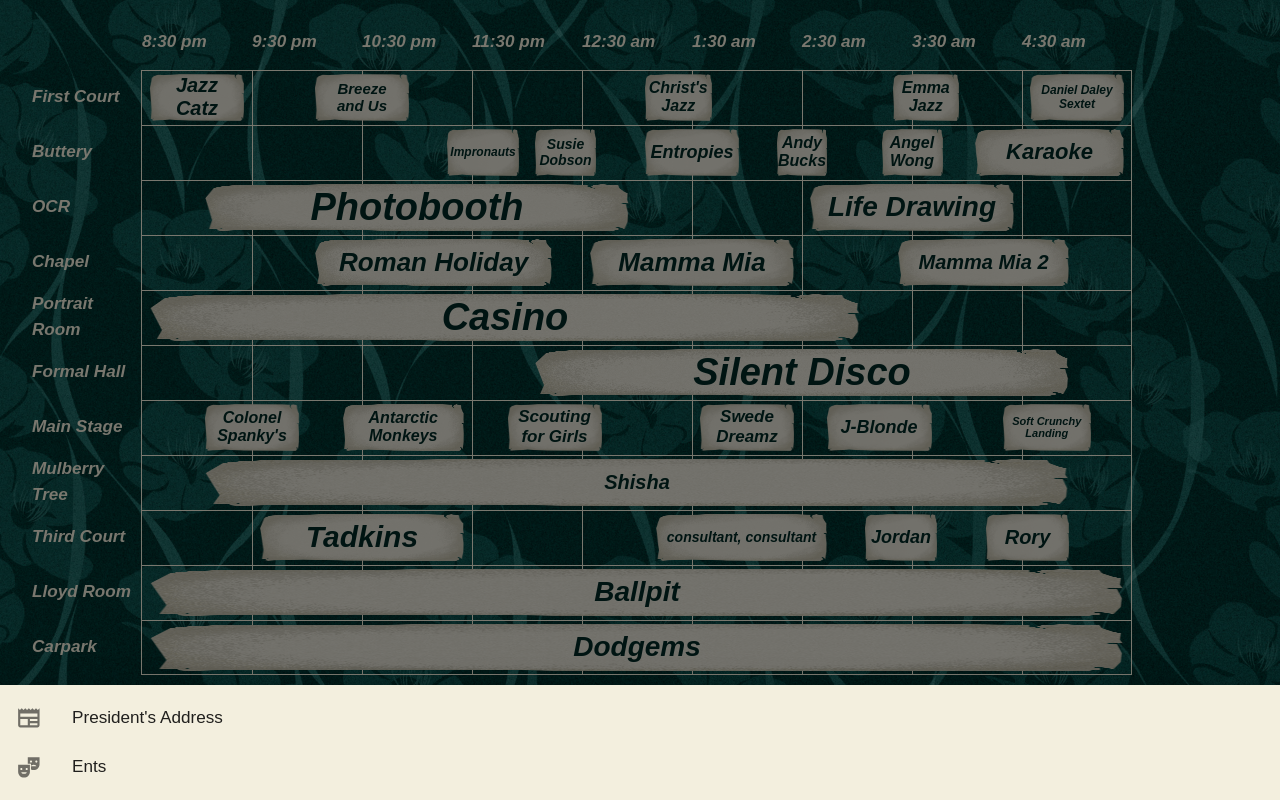
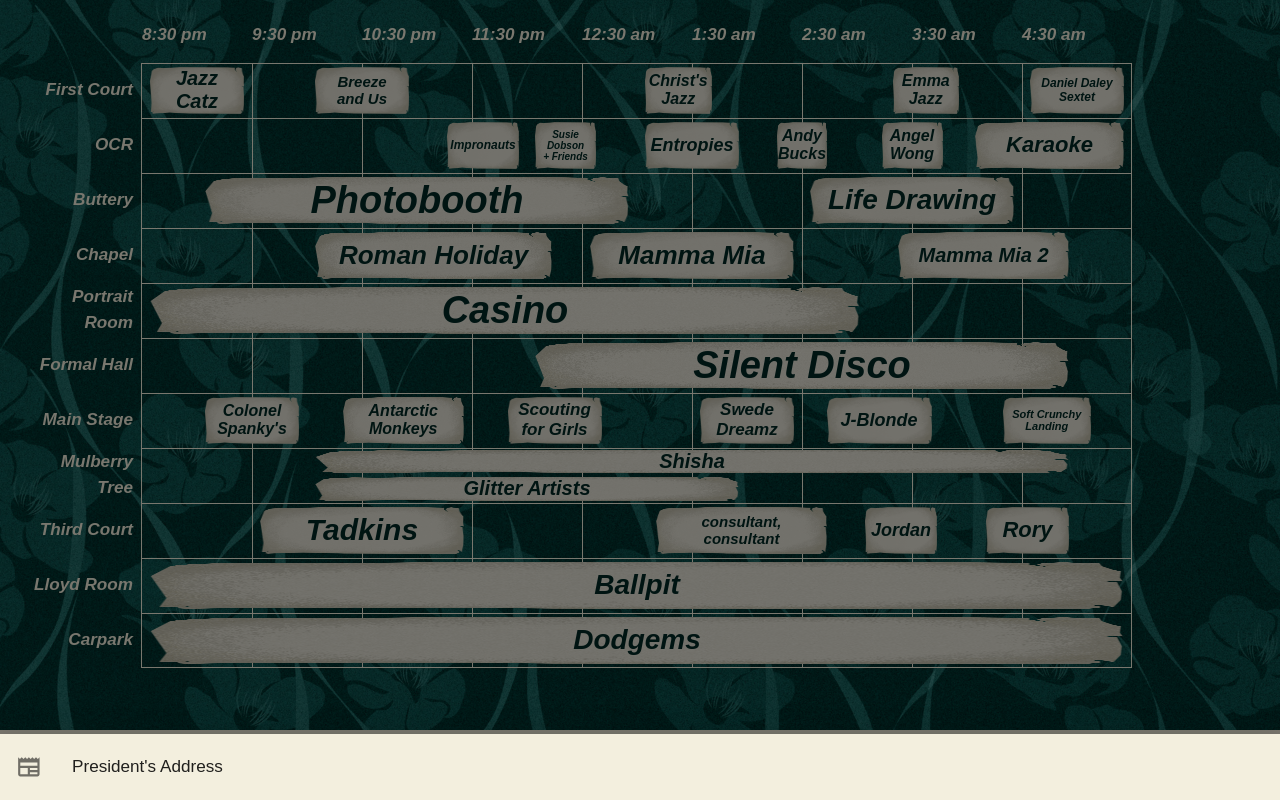
Before and after one commit to christs-may-ball/cmb-2022-program, a React (Create React App) app: page /ents in a window 1280 px wide. Both pictures are taken after a click on the button "More". Built offline with nearby package versions, Linux system fonts and the light colour scheme; a web font is replaced by a local one.

Commit message:
Fix typos and update ents schedule

```diff
--- a/src/assets/data/program.json
+++ b/src/assets/data/program.json
@@ -9,20 +9,25 @@
     "Our headliner will be playing in the Fellows' Garden from 11.45pm, so make sure you're around for that, and do take a look into all of the little rooms around college - there are plenty of hidden surprises in store.",
     "",
     "Pippa Prendergast-Coates and Sam Grankin",
-    "Presidents 2022"
+    "Presidents 2022",
+    "",
+    "",
+    "",
+    "",
+    "Christ's May Ball 2022 would like to thank it's sponsors: Red Bull, Granny Ma's Bubble tea, Mr Flavour, Seanhanna, Hirestreet, Cambridge Tailors, and the Cambridge Satchel Company."
   ],
   "firstCourt": {
-    "heading": "Welcome Drinks - Sticks n' Sushi canapés",
+    "heading": "Welcome Drinks - Sticks 'n' Sushi canapés",
     "schedule": [
       { "time": "08:30pm", "name": "Jazz Catz" },
       { "time": "10:00pm", "name": "Breeze and Us" },
-      { "time": "01:00am", "name": "Chrst's Jazz" },
+      { "time": "01:00am", "name": "Christ's Jazz" },
       { "time": "03:15am", "name": "Emma Jazz" },
       { "time": "04:30am", "name": "Daniel Daley Sextet" }
     ]
   },
   "secondCourt": [
-    { "name": "Mr Flavour", "description": "smoothies and hot drinks" },
+    { "name": "Mr Flavour", "description": "Smoothies and hot drinks" },
     {
       "name": "Cocktail Box",
       "description": "Lethe Martini, Tequila lonian delight and more..."
@@ -41,21 +46,21 @@
     "heading": "Smokeworks BBQ - Shots Bar",
     "schedule": [
       { "time": "09:30pm", "name": "Tadkins" },
-      { "time": "00:45am", "name": "Adhiram Bibekar" },
+      { "time": "00:45am", "name": "Abhiram Bibekar" },
       { "time": "03:00am", "name": "Jordan" },
       { "time": "04:15am", "name": "Rory" }
     ]
   },
   "portraitRoom": {
     "heading": ["Selection of Wine and Grapes", "Scotch Whisky"],
-    "body": "Cassino"
+    "body": "Casino"
   },
   "mulberryTree": {
     "body": [
       "Granny Ma's Bubble Tea",
       "Gourmet cake co. Cupcakes",
       "Jack's Gelato",
-      "Sticks n' Sushi",
+      "Sticks 'n' Sushi",
       "Mademoiselle Macarons"
     ],
     "main": "Shisha + Glitter Artists"
@@ -81,9 +86,9 @@
   "chapel": {
     "heading": "Popcorn - Water - Assorted Soft Drinks",
     "schedule": [
-      { "time": "11:00pm", "name": "Percy Jackson 1" },
-      { "time": "01:15am", "name": "Percy Jackson 2" },
-      { "time": "03:15am", "name": "Mamma Mia" }
+      { "time": "10:00pm", "name": "Roman Holiday" },
+      { "time": "00:30am", "name": "Mamma Mia" },
+      { "time": "02:45am", "name": "Mamma Mia 2" }
     ]
   },
   "formalHall": {
@@ -91,23 +96,23 @@
     "subtitle": "(from Midnight until 5am)"
   },
   "carpark": [
-    { "name": "Dogems" },
+    { "name": "Dodgems" },
+    { "name": "Guerrilla Kitchen Bao Buns", "time": "until 01:00am" },
     { "name": "The Tea Pod\nCrêpes & waffles", "time": "from 02:15am" },
-    { "name": "Guerrilla Kitchen Bao Buns", "time": "until 01:00am" },
     { "name": "Churros", "time": "until 03:00am" }
   ],
-  "buttery": {
+  "ocr": {
     "heading": "Selection of wines from Cambridge Wine Merchants",
     "schedule": [
       { "time": "23:15pm", "name": "Impronauts" },
-      { "time": "00:00am", "name": "Susie Dobson" },
+      { "time": "00:00am", "name": "Susie Dobson + Friends" },
       { "time": "01:00am", "name": "Entropies" },
       { "time": "02:15am", "name": "Andy Bucks" },
       { "time": "03:00am", "name": "Angel Wong" },
       { "time": "04:00am", "name": "Karaoke" }
     ]
   },
-  "ocr": [
+  "buttery": [
     { "name": "Chocolate Fountain" },
     {
       "time": "09:00pm",
@@ -132,10 +137,15 @@
       ]
     },
     {
-      "location": "Buttery",
+      "location": "OCR",
       "ents": [
         { "name": "Impronauts", "from": 2.7, "to": 3.5, "fontSize": 12 },
-        { "name": "Susie Dobson", "from": 3.5, "to": 4.2, "fontSize": 14 },
+        {
+          "name": "Susie Dobson + Friends",
+          "from": 3.5,
+          "to": 4.2,
+          "fontSize": 10
+        },
         { "name": "Entropies", "from": 4.5, "to": 5.5, "fontSize": 18 },
         { "name": "Andy Bucks", "from": 5.7, "to": 6.3, "fontSize": 16 },
         { "name": "Angel Wong", "from": 6.65, "to": 7.35, "fontSize": 16 },
@@ -143,7 +153,7 @@
       ]
     },
     {
-      "location": "OCR",
+      "location": "Buttery",
       "ents": [
         { "name": "Photobooth", "from": 0.5, "to": 4.5, "fontSize": 38 },
         { "name": "Life Drawing", "from": 6, "to": 8, "fontSize": 28 }
@@ -190,9 +200,9 @@
     },
     {
       "location": "Mulberry Tree",
-      "ents": [{ "name": "Shisha", "from": 0.5, "to": 8.5, "fontSize": 20 }],
+      "ents": [{ "name": "Shisha", "from": 1.5, "to": 8.5, "fontSize": 20 }],
       "ents2": [
-        { "name": "Glitter Artists", "from": 1.5, "to": 7.5, "fontSize": 20 }
+        { "name": "Glitter Artists", "from": 1.5, "to": 5.5, "fontSize": 20 }
       ]
     },
     {
@@ -203,10 +213,10 @@
           "name": "consultant, consultant",
           "from": 4.6,
           "to": 6.3,
-          "fontSize": 14
+          "fontSize": 15
         },
         { "name": "Jordan", "from": 6.5, "to": 7.3, "fontSize": 18 },
-        { "name": "Rory", "from": 7.6, "to": 8.5, "fontSize": 20 }
+        { "name": "Rory", "from": 7.6, "to": 8.5, "fontSize": 22 }
       ]
     },
     {
@@ -221,7 +231,7 @@
   "foodFull": [
     {
       "title": "First Court",
-      "headings": ["Welcome Drink", "Sticks n' Sushi canapés (V options)"],
+      "headings": ["Welcome Drink", "Sticks 'n' Sushi canapés (V options)"],
       "body": [
         { "title": "OCR", "items": ["Chocolate fountain"] },
         {
@@ -285,8 +295,8 @@
         {
           "title": "Car Park",
           "items": [
+            "Guerrilla Kitchen Bao buns\n(until 1am, Ve options)",
             "The Tea Pod Crêpes & waffles\n(from 2.15 am, Ve and GF options)",
-            "Guerrilla Kitchen Bao buns\n(until 1am, Ve options)",
             "Churros\n(until 3am, Ve options)"
           ]
         }
@@ -309,7 +319,7 @@
             "Granny Ma's Bubble Tea - Non alcoholic",
             "Gourmet cake co. Cupcakes",
             "Jack's Gelato",
-            "Sticks n' Sushi\n(Ve and GF on request)",
+            "Sticks 'n' Sushi\n(Ve and GF on request)",
             "Mademoiselle Macarons"
           ]
         }
--- a/src/components/BottomBar.tsx
+++ b/src/components/BottomBar.tsx
@@ -42,7 +42,8 @@ const BottomBar = () => {
             setValue(newValue);
           }}
           sx={{
-            backgroundColor: "tertiary.main"
+            backgroundColor: "tertiary.main",
+            height: 70
           }}
         >
           <BottomNavigationAction
--- a/src/components/DrawerContent.tsx
+++ b/src/components/DrawerContent.tsx
@@ -14,8 +14,11 @@ import {
 import { Event } from "../types/new"
 
 const body = [
-  { label: "President's Address", link: "/presidents-address" },
-  { label: "Ents", link: "/ents" }
+  {
+    label: "President's Address",
+    link: "/presidents-address",
+    icon: <Newspaper />
+  }
 ];
 
 const DrawerContent = ({
@@ -31,12 +34,10 @@ const DrawerContent = ({
     bgcolor="tertiary.main"
   >
     <List>
-      {body.map(({ label, link }, index) => (
+      {body.map(({ label, link, icon }, index) => (
         <ListItem key={label} disablePadding>
           <ListItemButton component={Link} to={link}>
-            <ListItemIcon>
-              {index % 2 === 0 ? <Newspaper /> : <TheaterComedy />}
-            </ListItemIcon>
+            <ListItemIcon>{icon}</ListItemIcon>
             <ListItemText primary={label} />
           </ListItemButton>
         </ListItem>
--- a/src/components/Map.tsx
+++ b/src/components/Map.tsx
@@ -41,14 +41,14 @@ const mapMarkers = [
 
 const toiletMarkers = [
   { position: ["85%", "75.5%"] },
-  { position: ["20%", "16%"] },
+  { position: ["18%", "18%"] },
   { position: ["15%", "45%"] }
 ];
 
 const sjaMarker = { position: ["20%", "45%"] };
 
 const Map = () => (
-  <Box mx="auto" flex={1} minHeight={0}>
+  <Box mx="auto" flex={1} minHeight={0} mr={2}>
     <Box
       display="flex"
       justifyContent="center"
--- a/src/pages/Buttery.tsx
+++ b/src/pages/Buttery.tsx
@@ -6,23 +6,44 @@ import { program } from "../assets/data"
 import { buttery } from "../assets/img"
 import { ProgramHeading, Text, TextBase } from "../components"
 
-const { heading, schedule } = program.buttery;
+const body = program.buttery;
 
-const Buttery = () => (
-  <TextBase>
-    <ProgramHeading img={buttery} mb={1} />
-    <Text variant="body1" textAlign="center" mb={2}>
-      {heading}
-    </Text>
-    <Box display="flex" flexDirection="column">
-      {schedule.map(({ time, name }, i) => (
-        <Box pr={1} mb={3} display="flex" key={i}>
+const render = ({ name, description, time }: any) => {
+  if (time) {
+    return (
+      <>
+        <Box display="flex">
           <Text variant="h5">{time}</Text>
           <Text variant="h5" ml={3}>
             {name}
           </Text>
         </Box>
-      ))}
+        <Text variant="body2">{description}</Text>
+      </>
+    );
+  } else {
+    return <Text variant="h5">{name}</Text>;
+  }
+};
+
+const Buttery = () => (
+  <TextBase>
+    <Box display="flex" flexDirection="column" height="100%">
+      <ProgramHeading img={buttery} mb={3} maxWidth={200} />
+      <Box
+        flex={1}
+        pb={6}
+        display="flex"
+        flexDirection="column"
+        justifyContent="center"
+        textAlign="center"
+      >
+        {body.map((item, i) => (
+          <Box pr={1} mb={5} key={i}>
+            {render(item)}
+          </Box>
+        ))}
+      </Box>
     </Box>
   </TextBase>
 );
--- a/src/pages/EntsFull.tsx
+++ b/src/pages/EntsFull.tsx
@@ -17,6 +17,52 @@ const Cell = styled(Box)(({ theme }) => ({
   height: cellHeight,
   boxSizing: "border-box"
 }));
+
+const renderEnts = (ents: any, top: number, height: number, py: number) =>
+  ents.map(({ name, from, to, fontSize }: any, j: number) => (
+    <Box
+      key={name}
+      position="absolute"
+      left={from * cellWidth}
+      top={top}
+      width={(to - from) * cellWidth}
+      height={height}
+      boxSizing="border-box"
+      px={1}
+      py={py}
+    >
+      <Box
+        width="100%"
+        height="100%"
+        sx={{
+          backgroundImage: `url(${solidStone})`,
+          backgroundSize: "100% 100%",
+          backgroundRepeat: "no-repeat",
+          backgroundPosition: "center"
+        }}
+        display="flex"
+        alignItems="center"
+        justifyContent="center"
+        textAlign="center"
+        boxSizing="border-box"
+        p={1}
+      >
+        <Text color="primary.dark" fontSize={fontSize} lineHeight={"normal"}>
+          {name}
+        </Text>
+      </Box>
+    </Box>
+  ));
+
+const render = ({ ents, ents2 }: any) => {
+  if (ents2) {
+    const arr1 = renderEnts(ents, 0, cellHeight / 2, 0.25);
+    const arr2 = renderEnts(ents2, cellHeight / 2, cellHeight / 2, 0.25);
+    return arr1.concat(arr2);
+  } else {
+    return renderEnts(ents, 0, cellHeight, 0.5);
+  }
+};
 
 const EntsFull = () => (
   <Box
@@ -51,10 +97,11 @@ const EntsFull = () => (
             key={i}
             display="flex"
             alignItems="center"
+            justifyContent="end"
             borderRight={1}
             borderColor="tertiary.main"
           >
-            <Text>{loc}</Text>
+            <Text textAlign="right">{loc}</Text>
           </Cell>
         ))}
         <Cell pr={1} />
@@ -97,43 +144,7 @@ const EntsFull = () => (
               </Box>
             ))}
             <Box position="absolute" height="100%">
-              {ents.map(({ name, from, to, fontSize }, j) => (
-                <Box
-                  key={j}
-                  position="absolute"
-                  left={from * cellWidth}
-                  width={(to - from) * cellWidth}
-                  height={cellHeight}
-                  boxSizing="border-box"
-                  px={1}
-                  py={0.5}
-                >
-                  <Box
-                    width="100%"
-                    height="100%"
-                    sx={{
-                      backgroundImage: `url(${solidStone})`,
-                      backgroundSize: "100% 100%",
-                      backgroundRepeat: "no-repeat",
-                      backgroundPosition: "center"
-                    }}
-                    display="flex"
-                    alignItems="center"
-                    justifyContent="center"
-                    textAlign="center"
-                    boxSizing="border-box"
-                    p={1}
-                  >
-                    <Text
-                      color="primary.dark"
-                      fontSize={fontSize}
-                      lineHeight={"normal"}
-                    >
-                      {name}
-                    </Text>
-                  </Box>
-                </Box>
-              ))}
+              {render({ ents, ents2 })}
             </Box>
           </Box>
         ))}
--- a/src/pages/Home.tsx
+++ b/src/pages/Home.tsx
@@ -6,7 +6,7 @@ import { Map } from "../components"
 
 const Home = () => (
   <>
-    <Box height={60} width="100%" bgcolor="tertiary.main"></Box>
+    <Box height={70} width="100%" bgcolor="tertiary.main"></Box>
     <Map></Map>
   </>
 );
--- a/src/pages/Ocr.tsx
+++ b/src/pages/Ocr.tsx
@@ -6,44 +6,25 @@ import { program } from "../assets/data"
 import { ocr } from "../assets/img"
 import { ProgramHeading, Text, TextBase } from "../components"
 
-const body = program.ocr;
+const { heading, schedule } = program.ocr;
 
-const render = ({ name, description, time }: any) => {
-  if (time) {
-    return (
-      <>
-        <Box display="flex">
-          <Text variant="h5">{time}</Text>
-          <Text variant="h5" ml={3}>
+const Ocr = () => (
+  <TextBase>
+    <ProgramHeading img={ocr} mb={1} />
+    <Text variant="body1" textAlign="center" mb={2}>
+      {heading}
+    </Text>
+    <Box display="flex" flexDirection="column">
+      {schedule.map(({ time, name }, i) => (
+        <Box pr={1} mb={3} display="flex" key={i}>
+          <Text variant="h5" fontSize={24}>
+            {time}
+          </Text>
+          <Text variant="h5" fontSize={24} ml={3}>
             {name}
           </Text>
         </Box>
-        <Text variant="body2">{description}</Text>
-      </>
-    );
-  } else {
-    return <Text variant="h5">{name}</Text>;
-  }
-};
-
-const Ocr = () => (
-  <TextBase>
-    <Box display="flex" flexDirection="column" height="100%">
-      <ProgramHeading img={ocr} mb={3} maxWidth={200} />
-      <Box
-        flex={1}
-        pb={6}
-        display="flex"
-        flexDirection="column"
-        justifyContent="center"
-        textAlign="center"
-      >
-        {body.map((item, i) => (
-          <Box pr={1} mb={5} key={i}>
-            {render(item)}
-          </Box>
-        ))}
-      </Box>
+      ))}
     </Box>
   </TextBase>
 );
--- a/src/pages/PresidentsAddress.tsx
+++ b/src/pages/PresidentsAddress.tsx
@@ -12,7 +12,7 @@ const PresidentsAddress = () => (
     <ProgramHeading img={president} mb={3} />
     {program.address.map((text, i) => {
       if (text === "") {
-        return <Box mb={2} key={i} />;
+        return <Typography pb={2}> </Typography>;
       } else {
         return (
           <Typography
```
